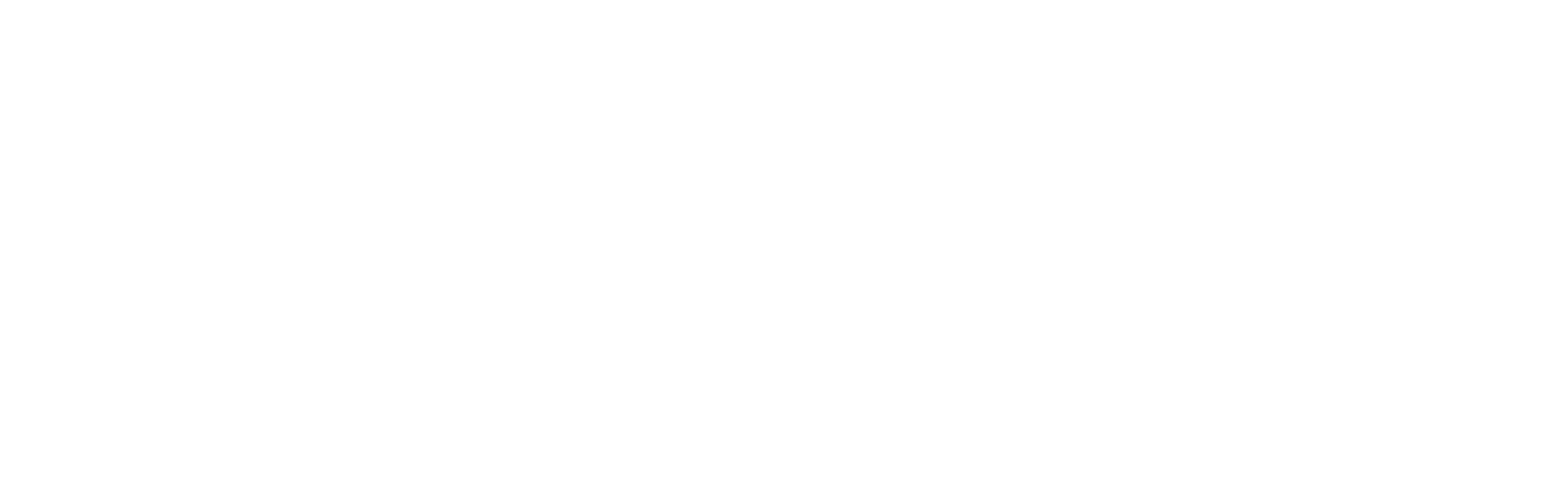
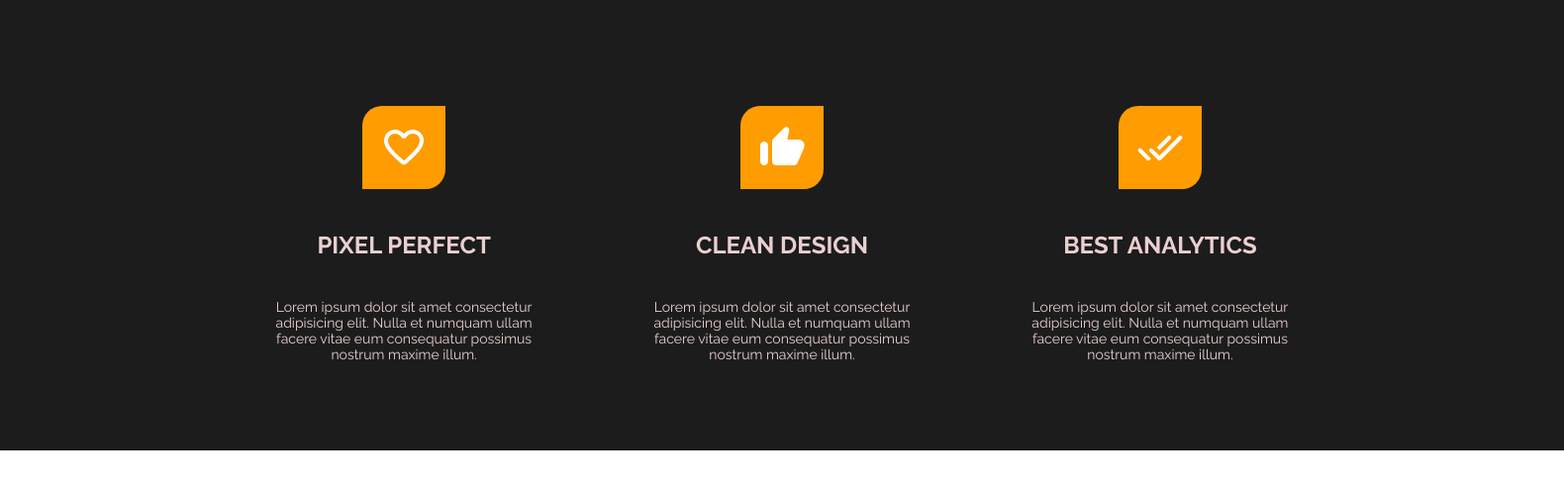
Before and after one commit to EdwinDenis/Lesson5_HomeWork, a plain HTML site: page index.html in a window 1280 px wide. Shown: the whole page at 99% size, 1580 px wide, since content can reach past the window. Drawn offline with Linux system fonts and the light colour scheme.

Commit message:
third commit

```diff
--- a/css/style.css
+++ b/css/style.css
@@ -2,4 +2,58 @@ body{
     font-family: 'Raleway', sans-serif;
     margin: 0;
     padding: 0;
+    box-sizing: border-box;
 }
+
+.container{
+    min-width: 1580px;
+    height: 455px;
+    background: #1D1C1C;
+    margin: 0 auto;
+}
+
+.content{
+    width: 1140px;
+    height: 455px;
+    margin: 0 auto;
+    display:flex;
+    justify-content: space-between;
+
+}
+
+.box{
+    width: 33%;
+    margin: 107px 0 107px 0;
+
+}
+
+.box h2{
+    color: #EAD0D0;
+    text-align:center;
+    text-transform: uppercase;
+    font-size: 24px;
+    margin-bottom: 40px;
+}
+
+.box p{
+    color: #EAD0D0;
+    text-align: center;
+    padding: 0 37px;
+    font-size: 14px;
+}
+
+.rectangle{
+    width: 84px;
+    height: 84px;
+    background: #FF9C00;
+    border-top-left-radius: 20px;
+    border-bottom-right-radius: 20px;
+    margin: 0 auto;
+    margin-bottom: 42px;
+    display: flex;
+    justify-content: center;
+}
+
+.box img{
+    align-self: center;
+}
--- a/index.html
+++ b/index.html
@@ -10,7 +10,29 @@
 </head>
 <body>
     <div class="container">
-
+        <div class="content">
+            <div class="box">
+                <div class="rectangle">
+                    <img src="images/icon1.png" alt="icon1">
+                </div>
+                <h2>Pixel Perfect</h2>
+                <p>Lorem ipsum dolor sit amet consectetur adipisicing elit. Nulla et numquam ullam facere vitae eum consequatur possimus nostrum maxime illum.</p>
+            </div>
+            <div class="box">
+                <div class="rectangle">
+                    <img src="images/icon2.png" alt="icon2">
+                </div>
+                <h2>Clean Design</h2>
+                <p>Lorem ipsum dolor sit amet consectetur adipisicing elit. Nulla et numquam ullam facere vitae eum consequatur possimus nostrum maxime illum.</p>
+            </div>
+            <div class="box">
+                <div class="rectangle">
+                    <img src="images/icon3.png" alt="icon3">
+                </div>
+                <h2>Best Analytics</h2>
+                <p>Lorem ipsum dolor sit amet consectetur adipisicing elit. Nulla et numquam ullam facere vitae eum consequatur possimus nostrum maxime illum.</p>
+            </div>
+        </div>
     </div>
 </body>
 </html>
```
Also changed, not shown: images/icon1.png (added), images/icon2.png (added), images/icon3.png (added).
